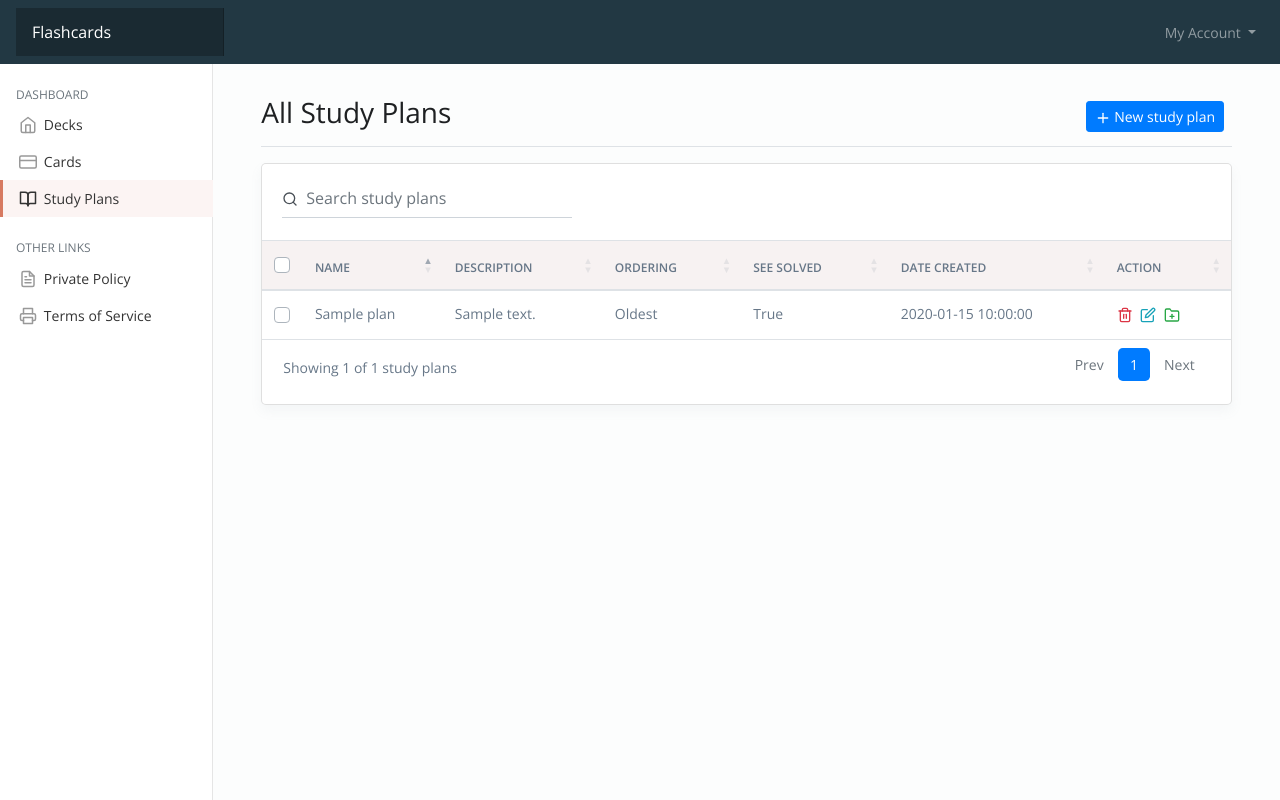
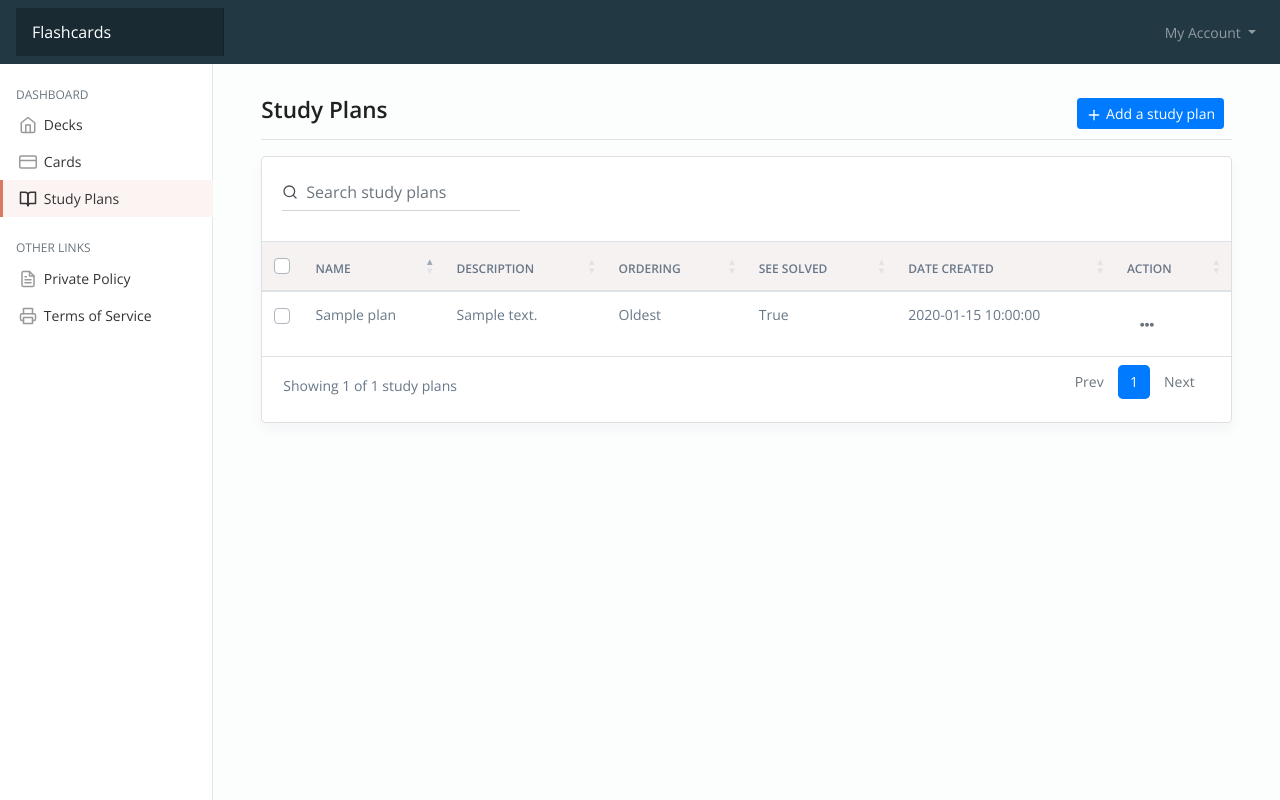
Before and after one commit to Victornguli/flashlearn, a Flask app: page /plans in a window 1280 px wide. Run offline with Flask 2, Linux system fonts and the light colour scheme; the visitor is signed in with stand-in values (Sample User, id 1); tables that the repository leaves empty hold one stand-in row (values such as "Sample post"); some libraries are stand-ins or nearby versions.

Commit message:
update layout standards

```diff
--- a/flashlearn/static/css/main.css
+++ b/flashlearn/static/css/main.css
@@ -647,10 +647,10 @@ a.navbar-brand {
 }
 
 .custom-switch .custom-control-label::after {
-    top: calc(.3rem + 2px);
-    left: calc(-2.2rem + 2px);
-    width: calc(1.5rem - 4px);
-    height: calc(1.5rem - 4px);
+    /* top: calc(.3rem + 3px);
+    left: calc(-2.2rem + 2px); */
+    width: 1.4rem;
+    height: 1.4rem;
     background-color: #adb5bd;
     border-radius: 1rem;
 }
--- a/flashlearn/templates/dashboard/cards/_cards.html
+++ b/flashlearn/templates/dashboard/cards/_cards.html
@@ -13,7 +13,7 @@
     {% endwith %}
     <div
         class="d-flex justify-content-between flex-wrap flex-md-nowrap align-items-center pt-3 pb-2 mb-3 border-bottom">
-        <h3 class="h3">All Cards</h3>
+        <h1>All Cards</h1>
         <div class="btn-toolbar mb-2 mb-md-0">
             <div class="btn-group mr-2">
                 <a href="{{ url_for('core.create_card') }}">
--- a/flashlearn/templates/dashboard/decks/_decks.html
+++ b/flashlearn/templates/dashboard/decks/_decks.html
@@ -97,7 +97,7 @@
                 {% for deck in decks %}
                 <tr data-id="{{deck.id}}">
                     <td class="min-tablet-p pr-0"></td>
-                    <td class="pl-0">
+                    <td class="pl-0 ellipsis-wrap">
                         <a class="dt-link d-flex align-items-center"
                             href="{{ url_for('core.get_deck', deck_id=deck.id) }}">
                             <div>
--- a/flashlearn/templates/dashboard/plans/_plans.html
+++ b/flashlearn/templates/dashboard/plans/_plans.html
@@ -13,20 +13,20 @@
     {% endwith %}
     <div
         class="d-flex justify-content-between flex-wrap flex-md-nowrap align-items-center pt-3 pb-2 mb-3 border-bottom">
-        <h3 class="h3">All Study Plans</h3>
+        <h1>Study Plans</h3>
             <div class="btn-toolbar mb-2 mb-md-0">
                 <div class="btn-group mr-2">
                     <a href="{{ url_for('core.create_study_plan') }}">
                         <button type="button" class="btn btn-sm btn-primary">
-                        <svg xmlns="http://www.w3.org/2000/svg" width="44" height="44" viewBox="0 0 24 24" fill="none"
-                            stroke="currentColor" stroke-width="2" stroke-linecap="round" stroke-linejoin="round"
-                            class="feather feather-plus">
+                            <svg xmlns="http://www.w3.org/2000/svg" width="44" height="44" viewBox="0 0 24 24"
+                                fill="none" stroke="currentColor" stroke-width="2" stroke-linecap="round"
+                                stroke-linejoin="round" class="feather feather-plus">
                                 <line x1="12" y1="5" x2="12" y2="19">
                                 </line>
                                 <line x1="5" y1="12" x2="19" y2="12">
                                 </line>
                             </svg>
-                        New study plan
+                            Add a study plan
                         </button>
                     </a>
                 </div>
@@ -34,8 +34,8 @@
     </div>
     <div class="card">
         <div class="card-header">
-            <div class="row justify-content-between align-items-center flex-grow-1">
-                <div class="col-sm-6 col-md-4 mb-3 mb-sm-0">
+            <div class="d-flex justify-content-between align-items-center mb-2">
+                <div class="d-flex justify-content-start align-items-center">
                     <form>
                         <!-- Search -->
                         <div class="input-group input-group-merge input-group-flush">
@@ -55,7 +55,9 @@
                         <!-- End Search -->
                     </form>
                 </div>
-                <div id="selected_count" class="col-sm-6 col-md-4 md-4 mb-sm-0">
+                <div class="d-flex justify-content-start align-items-center">
+                    <div id="selected_count">
+                    </div>
                 </div>
             </div>
         </div>
@@ -80,43 +82,30 @@
                 {% for plan in study_plans %}
                 <tr>
                     <td class="min-tablet-p pr-0"></td>
-                    <td class="pl-0">{{ plan.name }}</td>
-                    <td>{{ plan.description }}</td>
+                    <td class="pl-0 ellipsis-wrap">{{ plan.name }}</td>
+                    <td cklass="ellipsis-wrap">{{ plan.description }}</td>
                     <td>{{ plan.order.name | capitalize }}</td>
                     <td>{{ plan.see_solved }}</td>
                     <td>{{ plan.date_created }}</td>
                     <td>
-                        <span class="text-danger dt-icon mr-1" onclick="deletePlan('{{plan.id}}')"
+                        <div class="dropdown custom-dropdown">
+                            <a data-toggle="dropdown"
+                                class="btn btn-sm mr-2 text-decoration-none text-secondary dropdown_hover">
+                                <i class="fas fa-ellipsis-h"></i>
+                            </a>
+                            <div class=" dropdown-menu dropdown-menu-right" aria-labelledby="dropdownMenuButton">
+                                <a class="dropdown-item" onclick="toggleDeckDtModal('{{plan.id}}')">
+                                    <i class="fa fa-edit mr-2"></i> Edit
+                                </a>
+                                <a class="dropdown-item" href="{{ url_for('core.get_study_plan', plan_id=plan.id) }}">
+                                    <i class="fa fa-eye mr-2"></i> View
+                                </a>
+                                <a class="dropdown-item text-danger" onclick="deleteCard('{{plan.id}}')"
                                     data-id="{{plan.id}}">
-                            <svg xmlns="http://www.w3.org/2000/svg" width="24" height="24" viewBox="0 0 24 24"
-                                fill="none" stroke="currentColor" stroke-width="2" stroke-linecap="round"
-                                stroke-linejoin="round" class="feather feather-trash-2">
-                                <polyline points="3 6 5 6 21 6"></polyline>
-                                <path
-                                    d="M19 6v14a2 2 0 0 1-2 2H7a2 2 0 0 1-2-2V6m3 0V4a2 2 0 0 1 2-2h4a2 2 0 0 1 2 2v2">
-                                </path>
-                                <line x1="10" y1="11" x2="10" y2="17"></line>
-                                <line x1="14" y1="11" x2="14" y2="17"></line>
-                            </svg>
-                        </span>
-                        <span class="text-info dt-icon mr-1">
-                            <svg xmlns="http://www.w3.org/2000/svg" width="24" height="24" viewBox="0 0 24 24"
-                                fill="none" stroke="currentColor" stroke-width="2" stroke-linecap="round"
-                                stroke-linejoin="round" class="feather feather-edit">
-                                <path d="M11 4H4a2 2 0 0 0-2 2v14a2 2 0 0 0 2 2h14a2 2 0 0 0 2-2v-7"></path>
-                                <path d="M18.5 2.5a2.121 2.121 0 0 1 3 3L12 15l-4 1 1-4 9.5-9.5z"></path>
-                            </svg>
-                        </span>
-                        <span class="text-success dt-icon mr-1">
-                            <svg xmlns="http://www.w3.org/2000/svg" width="44" height="44" viewBox="0 0 24 24"
-                                fill="none" stroke="currentColor" stroke-width="2" stroke-linecap="round"
-                                stroke-linejoin="round" class="feather feather-folder-plus">
-                                <path d="M22 19a2 2 0 0 1-2 2H4a2 2 0 0 1-2-2V5a2 2 0 0 1 2-2h5l2 3h9a2 2 0 0 1 2 2z">
-                                </path>
-                                <line x1="12" y1="11" x2="12" y2="17"></line>
-                                <line x1="9" y1="14" x2="15" y2="14"></line>
-                            </svg>
-                        </span>
+                                    <i class="fa fa-trash mr-2"></i> Delete
+                                </a>
+                            </div>
+                        </div>
                     </td>
                 </tr>
                 {% endfor %}
```
Also changed, not shown: flashlearn/templates/dashboard/cards/_create.html (+2 -7 lines), flashlearn/templates/dashboard/plans/_create.html (+5 -8 lines). Lines whose indentation alone changed are shown as unchanged.
